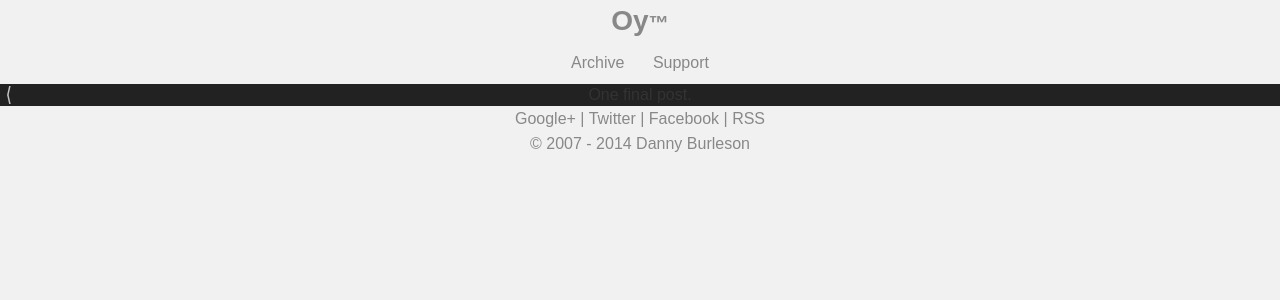
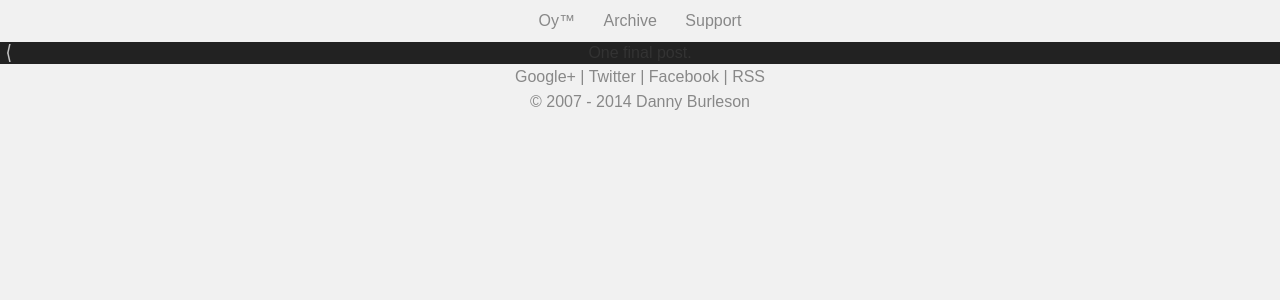
Before and after one commit to oycomics/oycomics.github.io, a Jekyll site: the page built from index.html, in a window 1280 px wide. Shown: the top 300 px of the page. Built offline with Jekyll 4.4.1, drawn with Linux system fonts in a browser that asks for light colours; Markdown is read by kramdown in place of the engine named in the settings; the list of posts is cut into pages by our own code.

Commit message:
Update title.html

```diff
--- a/_includes/title.html
+++ b/_includes/title.html
@@ -1,7 +1,5 @@
-<div class="header_nav">
-<h1 class="title"><a href="/">Oy<span>&trade;</span></h1>
 <div class="nav">
+<a class="nav_item title_link"href="/">Oy<span>&trade;</span></a>
 <a class="nav_item archive_link" href="/archive">Archive</a>
 <a class="nav_item support_link" href="http://www.patreon.com/oycomics" target="_blank">Support</a>
 </div>
-</div>
```
